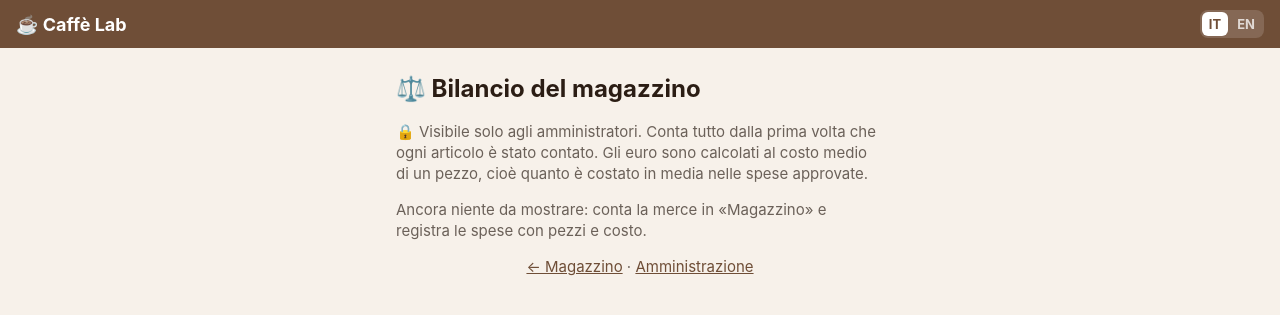
After one commit to FilippoFoiani/CaffeLabCosmac, a Flask app: template templates/bilancio.html in a window 1280 px wide. The commit adds this page. Shown: the top 315 px of the page. Run offline with Flask 3, Linux system fonts and the light colour scheme; the template is opened without the code that fills it, so the values that code supplies are empty.

Commit message:
Bilancio del magazzino per gli admin
- Nuova pagina Amministrazione → Bilancio, visibile solo agli admin.
- Per ogni articolo, in pezzi e in euro al costo medio delle spese
  approvate: iniziale (prima conta) + comprati − consumati ± differenze
  delle conte = in magazzino. Le differenze mostrano la merce mancante
  (di solito consumi non segnati).
- Per ogni prodotto: pezzi presi, incassato, costo della merce e margine,
  anche per pezzo (prezzo − costo della ricetta), con avviso se il prezzo
  non copre i costi.
- Se un articolo non ha ancora spese con il costo, gli euro restano «—»
  invece di essere sbagliati.

Closes #2

Co-Authored-By: Claude Opus 5.5 <noreply@anthropic.com>

```diff
--- a/app.py
+++ b/app.py
@@ -2266,6 +2266,90 @@ def admin_ricette():
     return redirect(url_for("admin_magazzino"))
 
 
+def bilancio_magazzino():
+    """Bilancio della merce dall'inizio del magazzino, per articolo e per prodotto.
+
+    Per ogni articolo, in pezzi e in euro (al costo medio delle spese approvate):
+        iniziale (prima conta) + comprati − consumati ± differenze delle conte = in magazzino
+    Le differenze sono i pezzi spariti (o trovati) tra il calcolo e la conta vera: di solito
+    consumi non segnati. Per ogni prodotto: quanto ha incassato e quanto è costata la sua merce."""
+    per_art = {a["id"]: {"articolo": a, "iniziale": 0, "comprati": 0, "spesa": 0, "consumati": 0,
+                         "differenze": 0, "contato": False} for a in articoli(solo_attivi=False)}
+    venduti = {}                                       # movimento_id -> (prodotto_id, qta, incasso)
+    consumi_per_mov = {}                               # movimento_id -> [(articolo_id, pezzi)]
+    for r in db().execute("""
+            SELECT g.*, m.prodotto_id, m.qta AS qta_mov, m.importo_cent AS importo_mov,
+                   COALESCE(m.annullato, 0) AS annullato
+            FROM magazzino g LEFT JOIN movimenti m ON m.id = g.movimento_id ORDER BY g.id""").fetchall():
+        x = per_art.get(r["articolo_id"])
+        if x is None or r["annullato"]:
+            continue
+        if r["tipo"] == "carico":
+            x["comprati"] += r["qta"]
+            x["spesa"] += r["costo_cent"]
+        elif r["tipo"] == "consumo":
+            x["consumati"] -= r["qta"]
+            if r["movimento_id"]:
+                venduti[r["movimento_id"]] = (r["prodotto_id"], r["qta_mov"], -r["importo_mov"])
+                consumi_per_mov.setdefault(r["movimento_id"], []).append((r["articolo_id"], -r["qta"]))
+        elif r["tipo"] == "inventario":
+            if x["contato"]:
+                x["differenze"] += r["qta"]
+            else:                                      # la prima conta è la quantità di partenza
+                x["iniziale"] += r["qta"]
+                x["contato"] = True
+    for x in per_art.values():
+        x["giacenza"] = x["iniziale"] + x["comprati"] - x["consumati"] + x["differenze"]
+        medio = x["spesa"] / x["comprati"] if x["comprati"] else None
+        x["costo_medio"] = None if medio is None else round(medio)
+        for voce in ("iniziale", "comprati", "consumati", "differenze", "giacenza"):
+            x[f"valore_{voce}"] = None if medio is None else round(x[voce] * medio)
+        x["valore_comprati"] = x["spesa"] if x["comprati"] else 0
+
+    def costo(articolo_id, pezzi):
+        medio = per_art[articolo_id]["spesa"] / per_art[articolo_id]["comprati"] \
+            if per_art.get(articolo_id) and per_art[articolo_id]["comprati"] else None
+        return None if medio is None else pezzi * medio
+
+    ricette = {}
+    for r in db().execute("SELECT * FROM ricette").fetchall():
+        ricette.setdefault(r["prodotto_id"], []).append((r["articolo_id"], r["qta"]))
+    per_prod = []
+    for pr in prodotti(solo_attivi=False):
+        movs = [mid for mid, v in venduti.items() if v[0] == pr["id"]]
+        if not movs and pr["id"] not in ricette:
+            continue
+        costi = [costo(a, n) for mid in movs for a, n in consumi_per_mov[mid]]
+        unitari = [costo(a, n) for a, n in ricette.get(pr["id"], [])]
+        per_prod.append({
+            "prodotto": pr,
+            "pezzi": sum(venduti[mid][1] for mid in movs),
+            "incasso": sum(venduti[mid][2] for mid in movs),
+            "costo": None if None in costi else round(sum(costi)),
+            "costo_unitario": None if None in unitari or not unitari else round(sum(unitari)),
+        })
+    for p in per_prod:
+        p["margine"] = None if p["costo"] is None else p["incasso"] - p["costo"]
+        p["margine_unitario"] = None if p["costo_unitario"] is None \
+            else p["prodotto"]["prezzo_cent"] - p["costo_unitario"]
+    elenco = [x for x in per_art.values() if x["contato"] or x["comprati"] or x["consumati"]]
+
+    def somma(chiave, righe):
+        valori = [r[chiave] for r in righe]
+        return None if None in valori else sum(valori)
+    totali = {k: somma(k, elenco) for k in ("valore_iniziale", "valore_comprati", "valore_consumati",
+                                             "valore_differenze", "valore_giacenza")}
+    totali.update({k: somma(k, per_prod) for k in ("incasso", "costo", "margine")})
+    return elenco, per_prod, totali
+
+
+@app.get("/admin/bilancio")
+@admin_richiesto
+def admin_bilancio():
+    elenco, per_prod, totali = bilancio_magazzino()
+    return render_template("bilancio.html", articoli=elenco, prodotti=per_prod, totali=totali)
+
+
 @app.post("/admin/acquisto-per")
 @admin_richiesto
 def admin_acquisto_per():
--- a/static/stile.css
+++ b/static/stile.css
@@ -312,3 +312,12 @@ input[type=file] { padding: 10px; }
 .tabella-ricette th[scope=row] { text-align: left; white-space: nowrap; }
 .tabella-ricette input { width: 3.2em; text-align: center; }
 .tabella-ricette tr.spento { opacity: .6; }
+
+/* Bilancio del magazzino (solo admin) */
+.bilancio-articolo { padding-bottom: 8px; }
+.tabella-bilancio { width: 100%; border-collapse: collapse; margin-top: 8px; font-size: 15px; }
+.tabella-bilancio th, .tabella-bilancio td { padding: 5px 4px; border-top: 1px solid var(--bordo); }
+.tabella-bilancio thead th { border-top: 0; color: var(--grigio); font-size: 13px; font-weight: 600; text-align: right; }
+.tabella-bilancio th[scope=row] { text-align: left; font-weight: 400; }
+.tabella-bilancio td { text-align: right; white-space: nowrap; font-variant-numeric: tabular-nums; }
+.tabella-bilancio tr.totale th, .tabella-bilancio tr.totale td { font-weight: 700; border-top: 2px solid var(--bordo); }
--- a/templates/admin.html
+++ b/templates/admin.html
@@ -8,6 +8,7 @@
   <a class="btn secondario" href="{{ url_for('export_excel') }}">⬇︎ Excel</a>
   <a class="btn secondario" href="{{ url_for('admin_backup') }}">💾 Backup</a>
   <a class="btn secondario" href="{{ url_for('admin_magazzino') }}">📦 {{ _('Magazzino') }}</a>
+  <a class="btn secondario" href="{{ url_for('admin_bilancio') }}">⚖️ {{ _('Bilancio') }}</a>
 </div>
 
 <a class="avviso-richieste{% if not n_da_approvare %} vuoto{% endif %}" href="{{ url_for('richieste') }}">📝 {{ _('Richieste da approvare: {n}', n=n_da_approvare) }} →</a>
--- /dev/null
+++ b/templates/bilancio.html
@@ -0,0 +1,62 @@
+{% extends "base.html" %}
+{% block titolo %}{{ _('Bilancio del magazzino') }} – {{ nome_app }}{% endblock %}
+
+{# Importo o «—» se manca il costo (nessuna spesa con quell'articolo); con_segno per differenze e margini #}
+{% macro soldi(v, con_segno=false) -%}
+  {% if v is none %}<span class="aiuto" title="{{ _('Costo sconosciuto: nessuna spesa approvata con questo articolo') }}">—</span>{% else %}{{ v|euro(con_segno) }}{% endif %}
+{%- endmacro %}
+
+{% block contenuto %}
+<h1>⚖️ {{ _('Bilancio del magazzino') }}</h1>
+<p class="aiuto">🔒 {{ _('Visibile solo agli amministratori.') }} {{ _("Conta tutto dalla prima volta che ogni articolo è stato contato. Gli euro sono calcolati al costo medio di un pezzo, cioè quanto è costato in media nelle spese approvate.") }}</p>
+
+{% if not articoli %}
+<p class="aiuto">{{ _('Ancora niente da mostrare: conta la merce in «Magazzino» e registra le spese con pezzi e costo.') }}</p>
+{% else %}
+<div class="riassunto">
+  <div><span class="piccolo">{{ _('Merce comprata') }}</span><strong>{{ soldi(totali.valore_comprati) }}</strong></div>
+  <div><span class="piccolo">{{ _('Merce consumata') }}</span><strong>{{ soldi(totali.valore_consumati) }}</strong></div>
+  <div><span class="piccolo">{{ _('In magazzino') }}</span><strong>{{ soldi(totali.valore_giacenza) }}</strong></div>
+  <div><span class="piccolo">{{ _('Differenze delle conte') }}</span><strong class="{% if totali.valore_differenze and totali.valore_differenze < 0 %}neg{% endif %}">{{ soldi(totali.valore_differenze, true) }}</strong></div>
+</div>
+
+<h2>📦 {{ _('Articoli') }}</h2>
+{% for x in articoli %}
+<section class="scheda bilancio-articolo">
+  <strong>{{ x.articolo.emoji }} {{ _(x.articolo.nome) }}</strong>
+  <div class="piccolo">{% if x.costo_medio is none %}{{ _('costo sconosciuto') }}{% else %}{{ _('costo medio {costo} al pezzo', costo=x.costo_medio|euro(false)) }}{% endif %}</div>
+  <table class="tabella-bilancio">
+    <thead><tr><th></th><th scope="col">{{ _('pezzi') }}</th><th scope="col">€</th></tr></thead>
+    <tbody>
+      <tr><th scope="row">{{ _('Iniziale (prima conta)') }}</th><td>{{ x.iniziale }}</td><td>{{ soldi(x.valore_iniziale) }}</td></tr>
+      <tr><th scope="row">+ {{ _('Comprati') }}</th><td>{{ x.comprati }}</td><td>{{ soldi(x.valore_comprati) }}</td></tr>
+      <tr><th scope="row">− {{ _("Consumati (segnati nell'app)") }}</th><td>{{ x.consumati }}</td><td>{{ soldi(x.valore_consumati) }}</td></tr>
+      <tr class="{% if x.differenze < 0 %}neg{% endif %}"><th scope="row">± {{ _('Differenze delle conte') }}</th><td>{{ '%+d'|format(x.differenze) }}</td><td>{{ soldi(x.valore_differenze, true) }}</td></tr>
+      <tr class="totale"><th scope="row">= {{ _('In magazzino') }}</th><td>{{ x.giacenza }}</td><td>{{ soldi(x.valore_giacenza) }}</td></tr>
+    </tbody>
+  </table>
+  {% if x.differenze < 0 %}<p class="piccolo neg">{{ _('Mancano {n} pezzi rispetto a quelli segnati: probabilmente consumi non registrati.', n=-x.differenze) }}</p>{% endif %}
+</section>
+{% endfor %}
+
+<h2>☕ {{ _('Prodotti: incassi e costi') }}</h2>
+<p class="aiuto">{{ _("Solo gli acquisti segnati da quando c'è il magazzino.") }} {{ _('Il costo di un pezzo viene dalla ricetta (es. caffè = cialda + bicchierino) al costo medio.') }}</p>
+{% for p in prodotti %}
+<section class="scheda bilancio-articolo">
+  <strong>{{ p.prodotto.emoji }} {{ _(p.prodotto.nome) }}</strong>
+  <div class="piccolo">{{ _('prezzo {prezzo}', prezzo=p.prodotto.prezzo_cent|euro(false)) }} · {{ _('costo') }} {{ soldi(p.costo_unitario) }}
+    · {{ _('margine') }} <strong class="{% if p.margine_unitario is not none and p.margine_unitario < 0 %}neg{% endif %}">{{ soldi(p.margine_unitario, true) }}</strong></div>
+  <table class="tabella-bilancio">
+    <tbody>
+      <tr><th scope="row">{{ _('Pezzi presi') }}</th><td>{{ p.pezzi }}</td></tr>
+      <tr><th scope="row">{{ _('Incassato') }}</th><td>{{ p.incasso|euro(false) }}</td></tr>
+      <tr><th scope="row">{{ _('Costo della merce') }}</th><td>{{ soldi(p.costo) }}</td></tr>
+      <tr class="totale {% if p.margine is not none and p.margine < 0 %}neg{% endif %}"><th scope="row">{{ _('Margine') }}</th><td>{{ soldi(p.margine, true) }}</td></tr>
+    </tbody>
+  </table>
+  {% if p.margine_unitario is not none and p.margine_unitario < 0 and p.prodotto.prezzo_cent > 0 %}<p class="piccolo neg">{{ _('Il prezzo non copre il costo della merce: valuta di aumentarlo.') }}</p>{% endif %}
+</section>
+{% endfor %}
+{% endif %}
+<p class="aiuto centro"><a href="{{ url_for('admin_magazzino') }}">← {{ _('Magazzino') }}</a> · <a href="{{ url_for('admin') }}">{{ _('Amministrazione') }}</a></p>
+{% endblock %}
--- a/templates/magazzino.html
+++ b/templates/magazzino.html
@@ -4,6 +4,7 @@
 <h1>📦 {{ _('Magazzino') }}</h1>
 <p class="aiuto">{{ _("La quantità scende da sola a ogni acquisto (secondo le ricette qui sotto) e sale quando approvi una spesa con la merce. Quando conti i pezzi veri, scrivili in «Pezzi contati»: la differenza resta nel registro.") }}</p>
 <p class="aiuto">{{ _("Quando un articolo arriva alla soglia, compare l'avviso di comprarlo agli amministratori e a chi è in debito.") }}</p>
+<a class="avviso-richieste vuoto" href="{{ url_for('admin_bilancio') }}">⚖️ {{ _('Bilancio: merce comprata, consumata e mancante, in euro') }} →</a>
 
 <section class="scheda">
   <h2>{{ _('Articoli') }}</h2>
```
Also changed, not shown: GUIDA.md (+1 -0 lines), lingue.py (+33 -0 lines), test_app.py (+49 -0 lines).
